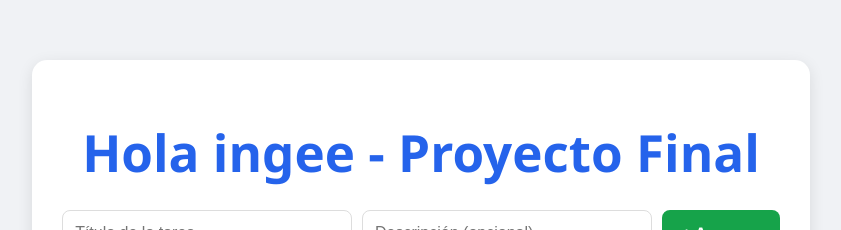
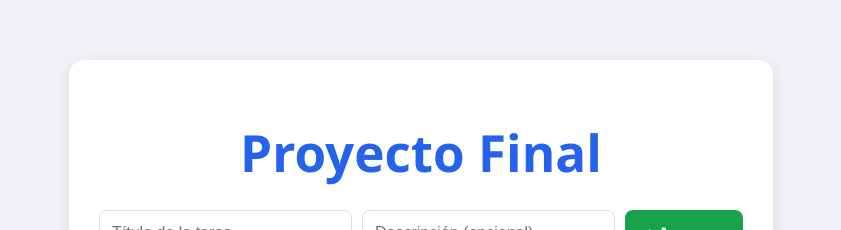
Before and after one commit to FMarvin/repositoryRedes, a React app in the folder frontend/: page / in a window 1280 px wide. Shown: the part 192-422 px from the top of the page, without its empty margins (239-1080 px from the left). Built offline with nearby package versions, Linux system fonts and the light colour scheme; no server answers; the HTML template or start-up script is replaced by a standard one.

Commit message:
Es una prueba

```diff
--- a/frontend/src/App.tsx
+++ b/frontend/src/App.tsx
@@ -109,7 +109,7 @@ function App() {
   return (
     <div className="app-container">
       <div className="card">
-        <h1 className="title">Hola ingee - Proyecto Final</h1>
+        <h1 className="title">Proyecto Final</h1>
 
         <form onSubmit={addTask} className="input-group">
           <input
```
